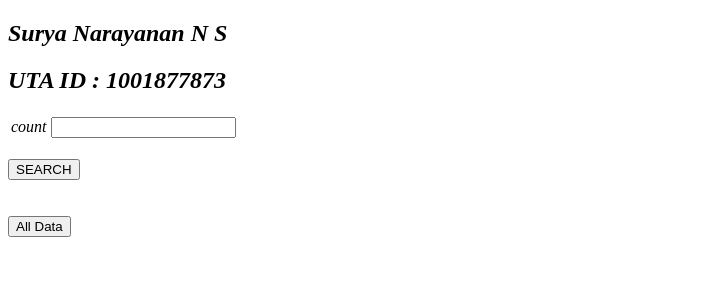
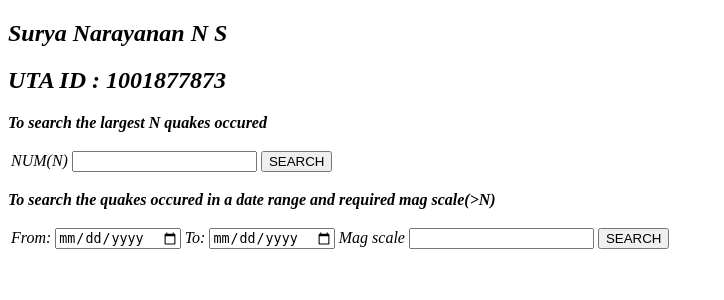
Before and after one commit to nssn96/earthquake, a Flask app: page / in a window 1280 px wide. Shown: the top 300 px of the page, without its empty margins (0-724 px from the left). Run offline with Flask 2, Linux system fonts and the light colour scheme.

Commit message:
Added the date range functionality

```diff
--- a/app.py
+++ b/app.py
@@ -5,6 +5,7 @@ from flask import Flask, render_template, request,url_for,flash
 import mysql.connector as mysql
 
 app = Flask(__name__)
+app.secret_key = 'random string'
 
 #DB connection details
 HOST='utacloud1.reclaimhosting.com'
@@ -37,11 +38,25 @@ def largestN(fields):
     cursor = conn.cursor()
     for key,value in fields.items():
         query+="order by mag desc LIMIT 0,"+value
+        #query+="where mag > "+value+" order by mag desc"
     print(query)
     cursor.execute(query)
     res = cursor.fetchall()
     conn.close()
     return res
+
+def dateRange(fields):
+    query=mainQuery
+    dbConnect()
+    cursor = conn.cursor()
+    query+=" where DATE(time)>='"+fields['From']+"' and Date(time)<='"+fields['To']+"' and mag>"+fields['Mag']
+    print(query)
+    cursor.execute(query)
+    res = cursor.fetchall()
+    conn.close()
+    return res
+
+
 
 
 
@@ -55,7 +70,6 @@ def index():
 
 @app.route('/search',methods=['GET','POST'])
 def search():
-    dbConnect()
     if request.method=='POST':
         dic={}
         for key,value in request.form.items():
@@ -71,6 +85,28 @@ def search():
 
     return render_template('index.html', data=result)
 
+@app.route('/date', methods=['GET','POST'])
+def date():
+    if request.method=='POST':
+        dic={}
+        result=[]
+        for key,value in request.form.items():
+            if value!='':
+                dic[key] = value
+
+        #print(dic)
+        if dic:
+            result = dateRange(dic)
+        else:
+            flash('Please enter values in fields')
+
+        if result==[]:
+            flash ('No Such entries in table')
+
+
+    return render_template('index.html', data=result)
+
+
 
 
 
--- a/templates/index.html
+++ b/templates/index.html
@@ -11,26 +11,38 @@
     <h2>Surya Narayanan N S</h2>
     <h2>UTA ID : 1001877873</h2>
 
-
+<p><b>To search the largest N quakes occured</b></p>
     <form action="/search" method="post">
         <table>
-        <tr>
-            <td><label for ="count">count </label></td>
-            <td><input type="text" id="Count" name="Count"></td>
-          </tr>
+            <tr>
+                <td><label for ="num">NUM(N) </label></td>
+                <td><input type="text" id="Num" name="Num"></td>
+                <td><input type="submit" value="SEARCH"></td>
+            </tr>
+        </table>
+    </form>
+
+  <p><b>To search the quakes occured in a date range and required mag scale(>N)</b></p>
+    <form action="/date" method="post">
+        <table>
+            <tr>
+                <td><label for="From">From:</label> </td>
+                <td> <input type="date" id="From" name="From"></td>
+                <td><label for="">To:</label></td>
+                <td><input type="date" id="To" name="To"></td>
+                <td><label for ="mag">Mag scale </label></td>
+                <td><input type="text" id="Mag" name="Mag"></td>
+                <td> <input type="submit" value="SEARCH"></td>
+            </tr>
+        </table>
+    </form>
 
 
-        </table>
-    </br>
-        <input type="submit" value="SEARCH">
-        </form>
+    <!-- <a href="/search">
+        <button>All Data</button>
+      </a>  -->
+
     </br> </br>
-
-    <a href="/search">
-        <button>All Data</button>
-      </a>
-
-
       {% if data %}
 
       <table border=1>
```
